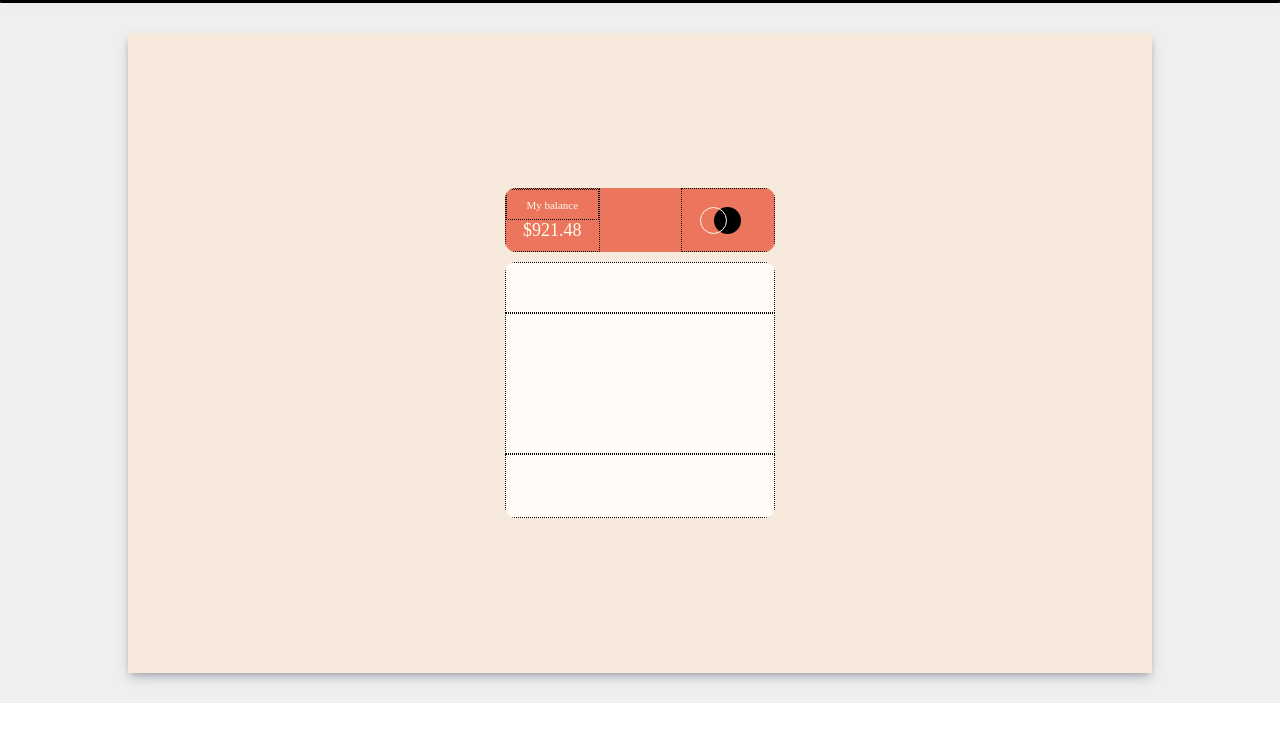
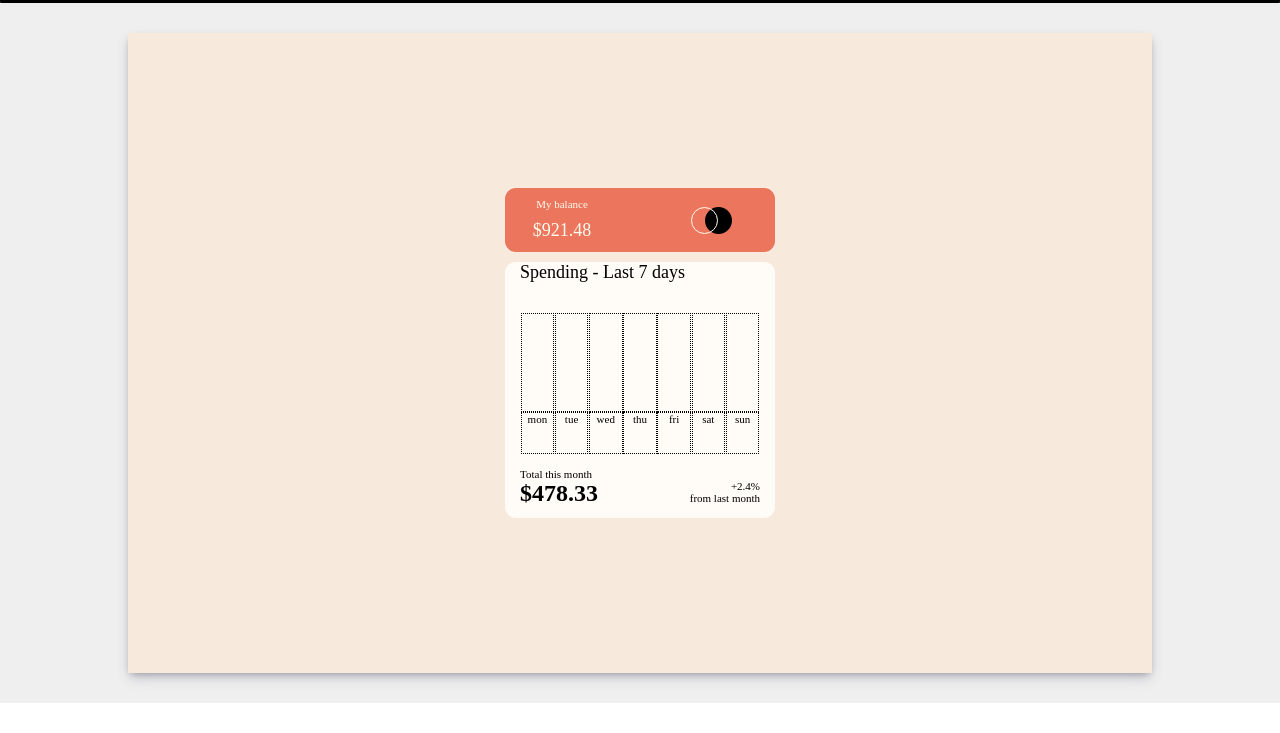
Before and after one commit to JeffjHoyt/Portfolio-2.0, a website: page pj2.html in a window 1280 px wide. Shown: the part 67-800 px from the top of the page. Drawn offline with nearby package versions, Linux system fonts and the light colour scheme; a web font is replaced by a local one.

Commit message:
all sections listed and daily bars are in. Need to start to work on javascript portion next

```diff
--- a/pj2.html
+++ b/pj2.html
@@ -61,8 +61,8 @@
                 <div class="ex-main-box">
                     <div class="ex-top-box">
 
-                        <div class="ex-top-box-left outline">
-                            <div class="ex-top-box-left-top outline">
+                        <div class="ex-top-box-left ">
+                            <div class="ex-top-box-left-top ">
                                 <p class="p2font-small">My balance</p>
                             </div>
                             <div class="ex-top-box-left-bottom">
@@ -70,23 +70,95 @@
                             </div>
                         </div>
 
-                        <div class="ex-top-box-right outline">
+                        <div class="ex-top-box-right ">
                             <div class="open-circle"></div>
-                            <div class="closed-circle outline"></div>
+                            <div class="closed-circle"></div>
                         </div>
                     </div>
                     <div class="ex-mid-box">
-
                     </div>
                     <div class="ex-bottom-box">
-                        <div class="ex-bottom-box-top outline">
+                        <div class="ex-bottom-box-top ">
+                            <p class="p2font-medium">Spending - Last 7 days</p>
+                        </div>
 
+                        <div class="ex-bottom-box-mid ">
+                            <div class="daily-bars">
+                                <div class="bars outline">
+
+                                </div>
+                                <div class="bars-text outline">
+                                    <p class="p2font-small">mon</p>
+                                </div>
+                            </div>
+                            <div class="daily-bars">
+                                <div class="bars outline">
+
+                                </div>
+                                <div class="bars-text outline">
+                                    <p class="p2font-small">tue</p>
+                                </div>
+                            </div>
+                            <div class="daily-bars">
+                                <div class="bars outline">
+
+                                </div>
+                                <div class="bars-text outline">
+                                    <p class="p2font-small">wed</p>
+                                </div>
+                            </div>
+                            <div class="daily-bars">
+                                <div class="bars outline">
+
+                                </div>
+                                <div class="bars-text outline">
+                                    <p class="p2font-small">thu</p>
+                                </div>
+                            </div>
+                            <div class="daily-bars">
+                                <div class="bars outline">
+
+                                </div>
+                                <div class="bars-text outline">
+                                    <p class="p2font-small">fri</p>
+                                </div>
+                            </div>
+                            <div class="daily-bars">
+                                <div class="bars outline">
+
+                                </div>
+                                <div class="bars-text outline">
+                                    <p class="p2font-small">sat</p>
+                                </div>
+                            </div>
+                            <div class="daily-bars">
+                                <div class="bars outline">
+
+                                </div>
+                                <div class="bars-text outline">
+                                    <p class="p2font-small">sun</p>
+                                </div>
+                            </div>
                         </div>
-                        <div class="ex-bottom-box-mid outline">
 
-                        </div>
-                        <div class="ex-bottom-box-bottom outline">
 
+                        <div class="ex-bottom-box-bottom ">
+                            <div class="ex-bottom-box-bottom-left ">
+                                <div class="ebbbl-top ">
+                                    <p class="p2font-small">Total this month</p>
+                                </div>
+                                <div class="ebbbl-bottom ">
+                                    <p class="p2font-big">$478.33</p>
+                                </div>
+                            </div>
+                            <div class="ex-bottom-box-bottom-right ">
+                                <div class="ebbbr-top">
+                                    <p class="p2font-small">+2.4%</p>
+                                </div>
+                                <div class="ebbbr-bottom">
+                                    <p class="p2font-small">from last month</p>
+                                </div>
+                            </div>
                         </div>
                     </div>
                 </div>
--- a/style.css
+++ b/style.css
@@ -696,7 +696,8 @@ input[type=text], select, textarea {
 }
 
 .p2font-big {
-
+    font-size: 24px;
+    font-weight: bold;
 }
 
 .p2 {
@@ -732,7 +733,6 @@ input[type=text], select, textarea {
 
 .ex-main-box {
 
-
 }
 
 .ex-top-box {
@@ -743,6 +743,7 @@ input[type=text], select, textarea {
     height: 64px;
     border-radius: 11px;
     background-color: #EB765D;
+    padding: 0px 15px 0px 15px;
 }
 
 .ex-top-box-left {
@@ -815,6 +816,7 @@ input[type=text], select, textarea {
     height: 256px;
     border-radius: 11px;
     background-color: #fffcf7;
+    padding: 0px 15px 0px 15px;
 }
 
 .ex-bottom-box-top {
@@ -822,13 +824,119 @@ input[type=text], select, textarea {
     width: 100%;
 }
 
+
+/* bottom box middle portion with daily bars */
+
 .ex-bottom-box-mid {
+    display: flex;
+    flex-direction: row;
+    justify-content: space-evenly;
     height: 55%;
     width: 100%;
 }
 
+.daily-bars {
+    display: flex;
+    flex-direction: column;
+
+    width: 14%;
+    height: 100%;
+}
+
+.bars {
+
+    height: 70%;
+    width: 100%;
+}
+
+.bars-text {
+    justify-content: flex-start;
+    text-align: center;
+    height: 30%;
+    width: 100%;
+}
+
+#monday {
+
+}
+
+#tuesday {
+
+}
+
+#wednesday {
+
+}
+
+#thursday {
+
+}
+
+#friday {
+
+}
+
+#saturday {
+
+}
+
+#sunday {
+
+}
+
+
+
+/* bottom box lower portion */
+
 .ex-bottom-box-bottom {
+    display: flex;
+    flex-direction: row;
+    justify-content: space-between;
     height: 25%;
+    width: 100%;
+}
+
+.ex-bottom-box-bottom-left {
+    display: flex;
+    flex-direction: column;
+    width: 40%;
+    height: 100%;
+}
+
+.ex-bottom-box-bottom-right {
+    display: flex;
+    flex-direction: column;
+    width: 40%;
+    height: 100%;
+}
+
+.ebbbl-top {
+    display: flex;
+    flex-direction: column-reverse;
+    height: 40%;
+    width: 100%;
+}
+
+.ebbbl-bottom {
+    height: 60%;
+    width: 100%;
+}
+
+.ebbbr-top {
+    display: flex;
+    flex-direction: column-reverse;
+    justify-content: flex-start;
+    align-items: flex-end;
+    height: 60%;
+    width: 100%;
+}
+
+.ebbbr-bottom {
+    display: flex;
+    flex-direction: column;
+    justify-content: flex-start;
+    align-items: flex-end;
+    height: 40%;
     width: 100%;
 }
 
```
